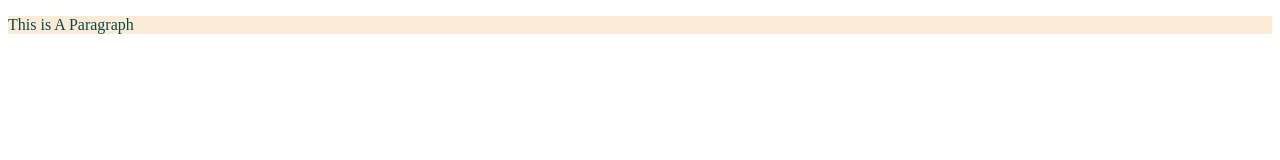
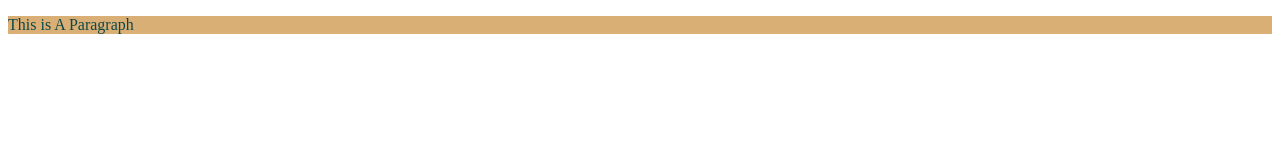
Before and after one commit to rajapal215/My-Second-Repo, a plain HTML site: page index.html in a window 1280 px wide. Drawn offline with Linux system fonts and the light colour scheme.

Commit message:
Change Color

```diff
--- a/style.css
+++ b/style.css
@@ -1,4 +1,4 @@
 p{
     color: rgb(14, 71, 71);
-    background-color: antiquewhite;
+    background-color: rgb(218, 175, 118);
 }
```
